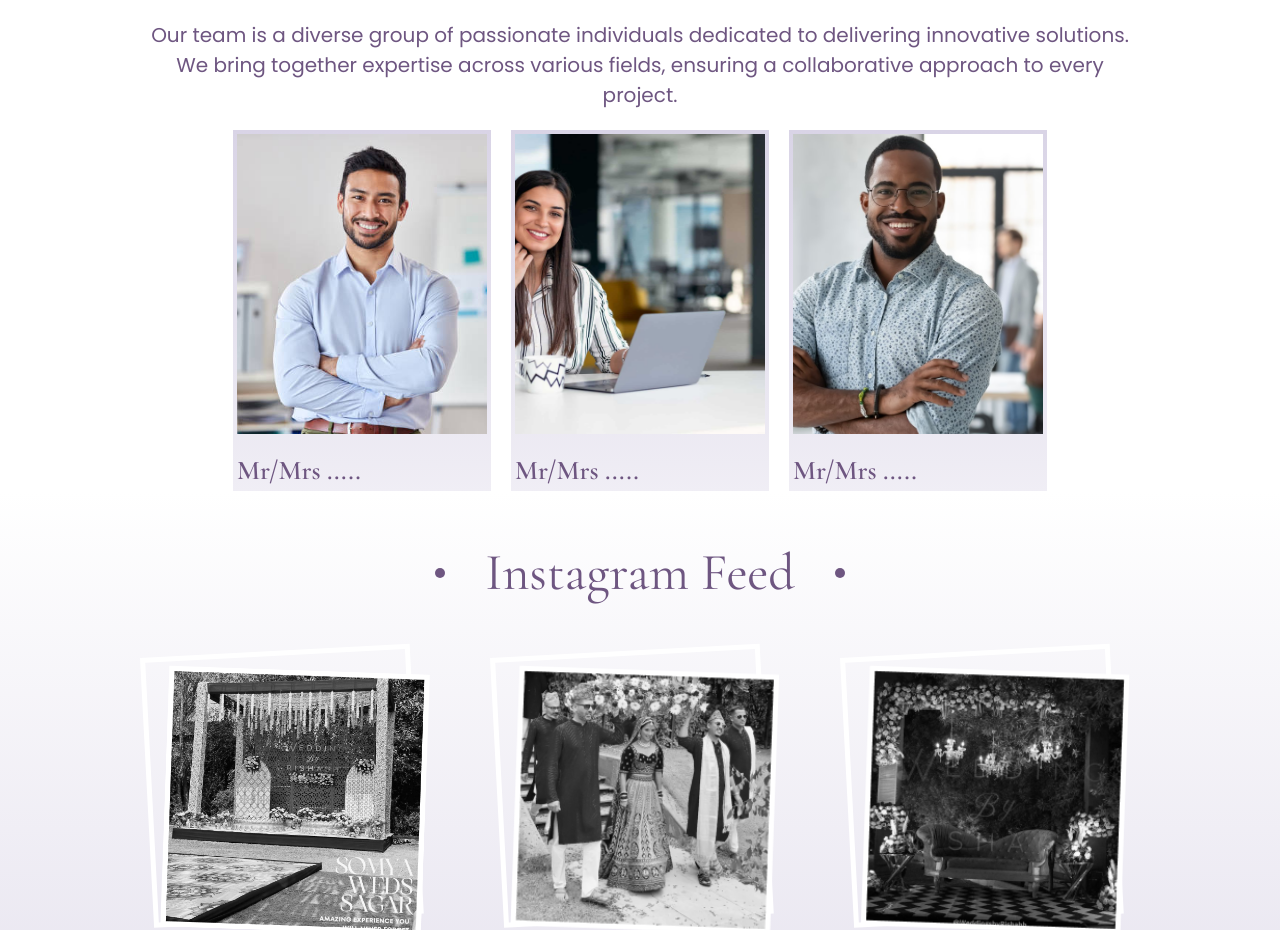
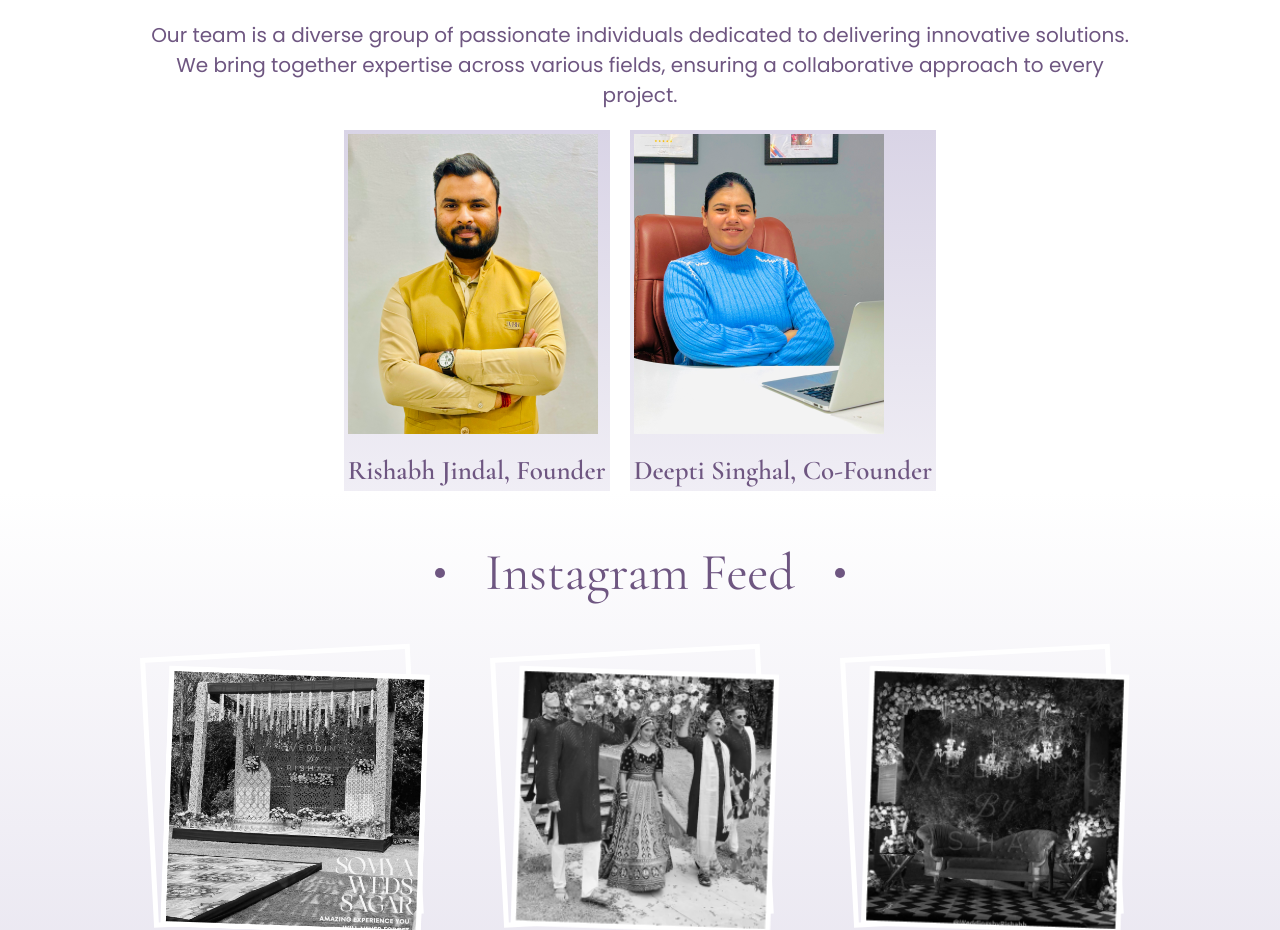
Before and after one commit to yearsh7052/wbr-production, a React (Create React App) app: page / in a window 1280 px wide. Shown: the part 4520-5450 px from the top of the page. Built offline with nearby package versions, Linux system fonts and the light colour scheme; a web font is replaced by a local one.

Commit message:
Update Teams.js

```diff
--- a/src/Sub Sections/Teams.js
+++ b/src/Sub Sections/Teams.js
@@ -4,20 +4,20 @@ import TeamsComp from '../Screen Components/TeamsComp';
 
 function Teams() {
 
-  const [isSmallScreen, setIsSmallScreen] = useState(window.innerWidth <= 1280);
+  // const [isSmallScreen, setIsSmallScreen] = useState(window.innerWidth <= 1280);
 
-  useEffect(() => {
-    const handleResize = () => {
-      setIsSmallScreen(window.innerWidth <= 1280);
-    };
+  // useEffect(() => {
+  //   const handleResize = () => {
+  //     setIsSmallScreen(window.innerWidth <= 1280);
+  //   };
 
-    window.addEventListener("resize", handleResize);
+  //   window.addEventListener("resize", handleResize);
 
-    // Cleanup the event listener on component unmount
-    return () => {
-      window.removeEventListener("resize", handleResize);
-    };
-  }, []);
+  //   // Cleanup the event listener on component unmount
+  //   return () => {
+  //     window.removeEventListener("resize", handleResize);
+  //   };
+  // }, []);
 
 
   return (
@@ -36,27 +36,14 @@ function Teams() {
     <div className="flex-1 relative font-poppins text-xl tab:text-[16px] px-32 lg:px-20 tab:px-5 phn:px-0">{`Our team is a diverse group of passionate individuals dedicated to delivering innovative solutions. We bring together expertise across various fields, ensuring a collaborative approach to every project.  `}</div>
     <div className="w-full flex flex-row items-center justify-center text-left
      xl:gap-5 gap-10 tab:gap-2 tab:flex-wrap phn:gap-5">
-      {/* <ServicesComponent
-        image="/image3@2x.png"
-        privateParty={"Private Party"}
-        image1="/image4@2x.png"
-        birthdayParty="Birthday Party"
-        image2="/image5@2x.png"
-        wedding="Wedding"
-        propMarginTop={isSmallScreen ? "-100px" : undefined}
-        marginB={'mb-[100px]'}
-      /> */}
+
       <TeamsComp
-        image="/employee1.jpg"
-        employeeName="Mr/Mrs ....."
+        image="/rishabh-jindal.jpg"
+        employeeName="Rishabh Jindal, Founder"
       />
       <TeamsComp
-        image="/employee2.jpg"
-        employeeName="Mr/Mrs ....."
-      />
-      <TeamsComp
-        image="/employee3.jpg"
-        employeeName="Mr/Mrs ....."
+        image="/deepti-singhal.jpg"
+        employeeName="Deepti Singhal, Co-Founder"
       />
     </div>
   </div>
```
